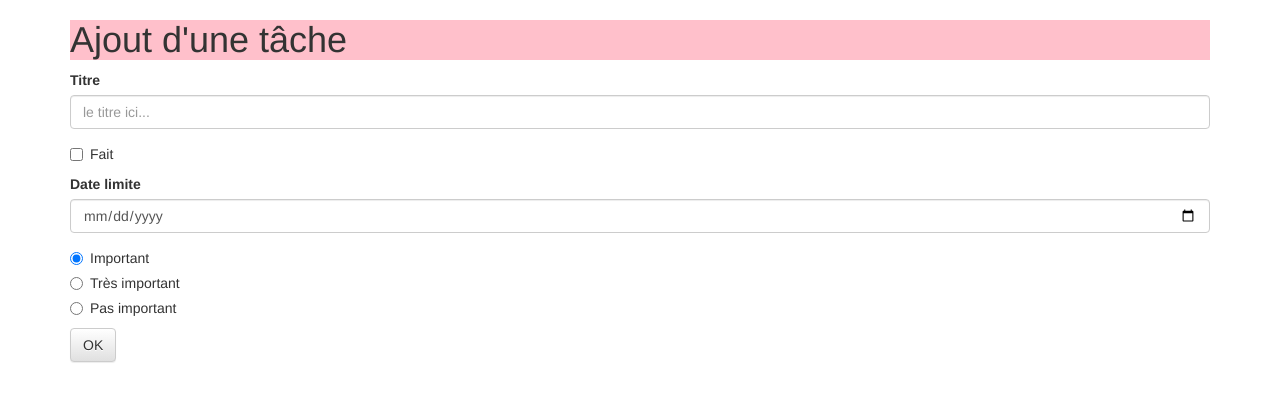
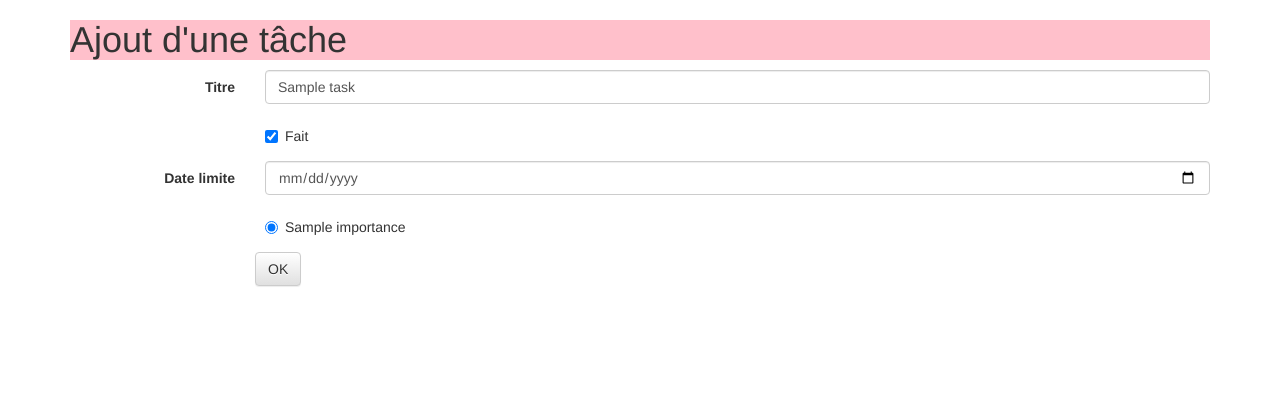
Before and after one commit to jibundeyare/cnam-silex-2017-2018, a PHP site: template templates/task/new.php in a window 1280 px wide. Shown: the top 402 px of the page. Run offline with PHP 8.4, Linux system fonts and the light colour scheme; the template is opened without the code that fills it: most values are stand-ins (such as "Sample title", 1, 10 or a date in 2020).

Commit message:
Mise à jour du projet

```diff
--- a/templates/task/new.php
+++ b/templates/task/new.php
@@ -4,46 +4,59 @@
         <div class="row">
             <div class="col-xs-12">
                 <h1>Ajout d'une tâche</h1>
+                <form method="post" class="form-horizontal">
 
-                    <form method="post">
                     <div class="form-group <?php if (isset($errorMessages['title'])): ?>has-error<?php endif ?>">
-                            <label for="title">Titre</label>
-                            <input class="form-control" type="text" id="title" name="title" value="" placeholder="le titre ici..." />
+                        <label for="title" class="col-sm-2 control-label">Titre</label>
+                        <div class="col-sm-10">
+                        <input class="form-control" type="text" id="title" name="title" value="<?= htmlentities($task['title']) ?>" placeholder="le titre ici..." />
                             <?php if (isset($errorMessages['title'])): ?>
                                 <span class="help-block"><?= $errorMessages['title'] ?></span>
                             <?php endif ?>
                         </div>
+                    </div>
+
+                    <div class="form-group">
+                        <div class="col-sm-offset-2 col-sm-10">
                             <div class="checkbox">
                                 <label>
-                                <input type="checkbox" id="done" name="done" value="" /> Fait
+                                    <input type="checkbox" id="done" name="done" <?php if ($task['done']): ?>checked <?php endif ?>/> Fait
                                 </label>
-                        </div>
-                        <div class="form-group">
-                            <label for="deadline">Date limite</label>
-                            <input class="form-control" type="date" id="deadline" name="deadline" value="" placeholder="la date limite ici..." />
-                        </div>
-                        <div class="radio">
-                            <label>
-                                <input type="radio" name="importance_id" id="importance_id1" value="1" checked />
-                                Important
-                            </label>
-                        </div>
-                        <div class="radio">
-                            <label>
-                                <input type="radio" name="importance_id" id="importance_id2" value="2" />
-                                Très important
-                            </label>
-                        </div>
-                        <div class="radio">
-                            <label>
-                                <input type="radio" name="importance_id" id="importance_id3" value="3" />
-                                Pas important
-                            </label>
-                        </div>
-                        <input class="btn btn-default" type="submit" value="OK" />
-                    </form>
                             </div>
                         </div>
                     </div>
 
+                    <div class="form-group">
+                        <label for="deadline" class="col-sm-2 control-label">Date limite</label>
+                        <div class="col-sm-10">
+                            <input class="form-control" type="date" id="deadline" name="deadline" value="<?= htmlentities($task['deadline']) ?>" placeholder="la date limite ici..." />
+                        </div>
+                    </div>
+
+                    <div class="form-group">
+                        <div class="col-sm-offset-2 col-sm-10">
+                            <?php foreach ($importances as $importance): ?>
+                            <div class="radio">
+                                <label>
+                                <input type="radio" name="importance_id" id="importance_id<?= htmlentities($importance['id']) ?>" value="<?= htmlentities($importance['id']) ?>" <?php if ($task['importance_id'] == $importance['id']): ?>checked <?php endif ?>/>
+                                    <?= htmlentities($importance['name']) ?>
+                                </label>
+                            </div>
+                            <?php endforeach; ?>
+                        </div>
+                    </div>
+
+                    <div class="form-group">
+                        <div class="form-group">
+                            <div class="col-sm-offset-2 col-sm-10">
+                                <input class="btn btn-default" type="submit" value="OK" />
+                            </div>
+                        </div>
+                    </div>
+
+                </form><!-- /.form-horizontal -->
+            </div><!-- /.col-xs-12 -->
+        </div><!-- /.row -->
+    </div><!-- /.container -->
+
 <?php require __DIR__.'/../footer.php' ?>
```
Also changed, not shown: public/index.php (+39 -29 lines), templates/task/index.php (+14 -11 lines), templates/task/show.php (+11 -7 lines), 1 other file. Lines whose indentation alone changed are shown as unchanged.
